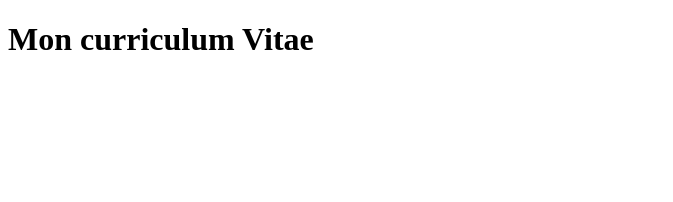
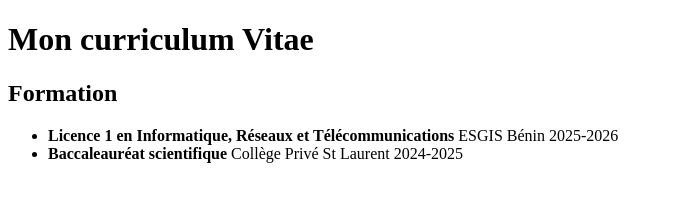
Before and after one commit to Folashade-dev/mon-cv, a plain HTML site: page index.html in a window 1280 px wide. Shown: the whole page, without its empty margins (0-673 px from the left). Drawn offline with Linux system fonts and the light colour scheme.

Commit message:
mise en place de la section formation

```diff
--- a/index.html
+++ b/index.html
@@ -9,6 +9,20 @@
     </head>
     <body>
         <h1>Mon curriculum Vitae</h1>
+        <section id="formation" >
+            <h2>Formation</h2>
+            <ul>
+                <li>
+                    <strong>Licence 1 en Informatique, Réseaux et Télécommunications</strong>
+                    ESGIS Bénin 2025-2026
+                    </li>
+                    <li>
+                <strong>Baccaleauréat scientifique</strong>
+                Collège Privé St Laurent 2024-2025
+                </li>
+                </ul>
+
+        </section>
 
     </body>
 </html>
```
